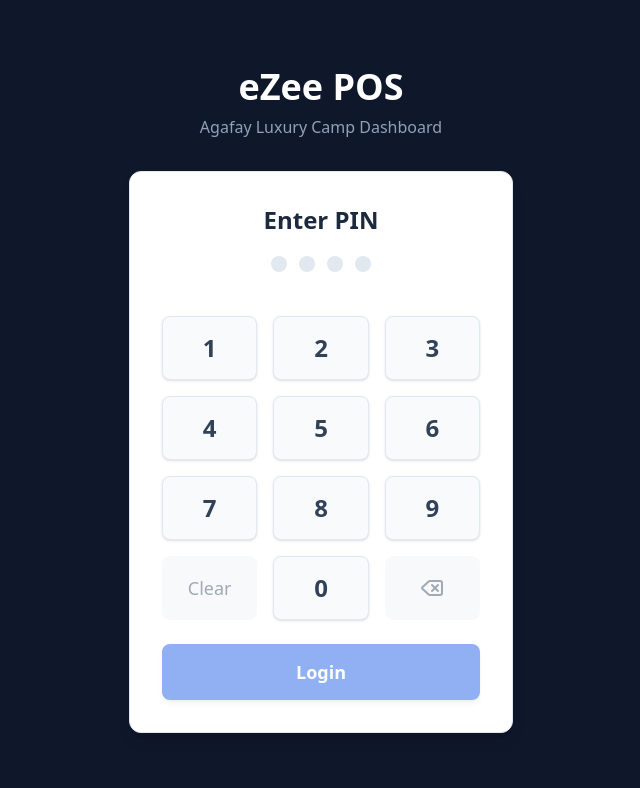
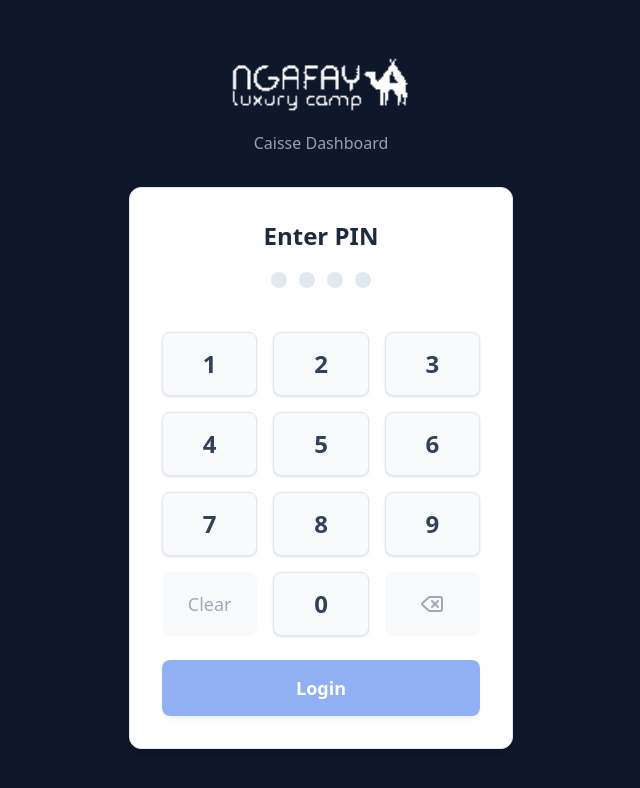
Before and after one commit to NEGANEXX/caisse, a Next.js app: page / in a window 1280 px wide. Shown: the top 788 px of the page, without its empty margins (319-959 px from the left). Built offline with nearby package versions, Linux system fonts and the light colour scheme; no server answers.

Commit message:
Update login page with Agafay logo

```diff
--- a/src/app/page.tsx
+++ b/src/app/page.tsx
@@ -54,9 +54,9 @@
   return (
     <div className="min-h-screen flex items-center justify-center bg-slate-900 p-4">
       <div className="w-full max-w-md">
-        <div className="text-center mb-8">
-          <h1 className="text-4xl font-bold text-white mb-2">eZee POS</h1>
-          <p className="text-slate-400">Agafay Luxury Camp Dashboard</p>
+        <div className="text-center mb-8 flex flex-col items-center">
+          <img src="/Agafay-luxury-camp-w-120x40.webp" alt="Agafay Luxury Camp Logo" className="h-16 w-auto object-contain mb-4" />
+          <p className="text-slate-400">Caisse Dashboard</p>
         </div>
         <NumericKeypad onSubmit={handleLogin} loading={loading} error={error} />
       </div>
```
